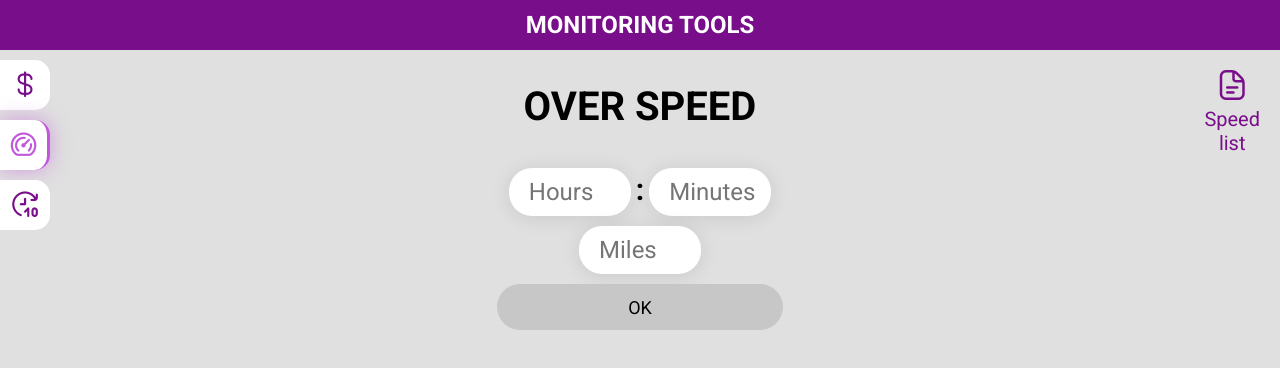
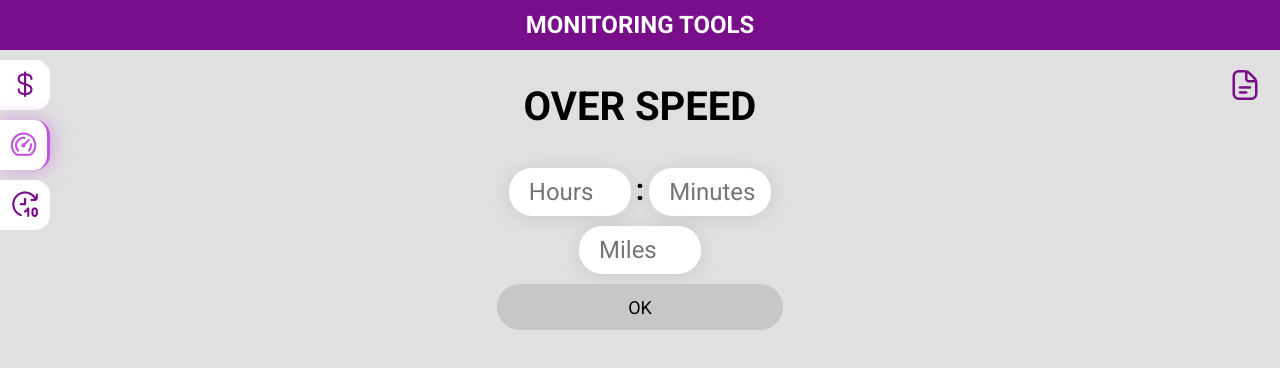
Before and after one commit to invex0811/salary, a Vue app: page /overSpeed in a window 1280 px wide. Shown: the top 368 px of the page. Built offline with nearby package versions, Linux system fonts and the light colour scheme.

Commit message:
fix over speed

```diff
--- a/package.json
+++ b/package.json
@@ -29,7 +29,8 @@
     "execa": "^4.0.0",
     "node-emoji": "^1.10.0",
     "vue-cli-plugin-axios": "^0.0.4",
-    "vue-cli-plugin-gh-pages-auto-deploy": "~0.4.0"
+    "vue-cli-plugin-gh-pages-auto-deploy": "~0.4.0",
+    "vue-cli-plugin-vuetify": "~2.4.0"
   },
   "eslintConfig": {
     "root": true,
--- /dev/null
+++ b/src/directives/tooltip.directive.js
@@ -0,0 +1,5 @@
+export default {
+    bind(el, {value}){
+        M.Tool
+    }
+}
--- a/src/views/OverSpeed.vue
+++ b/src/views/OverSpeed.vue
@@ -12,12 +12,12 @@
       OK
     </button>
     <div class="speed">
-     <span v-if="timeHours > 0" :class="{'redSpeed' : overSpeed > 95}">{{'Speed: ' + speed}}</span>
+     <span v-if="miles > 0" :class="{'redSpeed' : overSpeed > 95}">{{'Speed: ' + speed}}</span>
     </div>
   </div>
   <div class="speedList">
-    <i class="fi-rr-document " @click="showModal" v></i>
-    <span class="span-speed-list">Speed <br> list</span>
+
+    <i class="fi-rr-document" @click="showModal"></i>
   </div>
 
 
@@ -39,14 +39,18 @@ export default {
     miles: '',
     totalTime: '',
     overSpeed: '',
-
+    speed: '',
   }),
   methods:{
     calcSpeed() {
       this.totalTime = this.timeHours + (this.timeMinutes / 60)
+      // console.log('this.timeHours' + this.totalTime)
       this.speed = this.miles / this.totalTime
+      // console.log('this.miles' + this.speed)
       this.overSpeed = Number(this.speed)
-      this.speed = this.speed.toFixed(2) + ' mph'
+      // console.log('this.overSpeed' + this.overSpeed)
+      return  this.speed = this.speed.toFixed(2) + ' mph'
+      // console.log( 'this.speed' + this.speed)
     },
     showModal(){
       return this.$refs.modal.show = true
```
Also changed, not shown: 15 other files (tests, documents, lock files or other folders).
